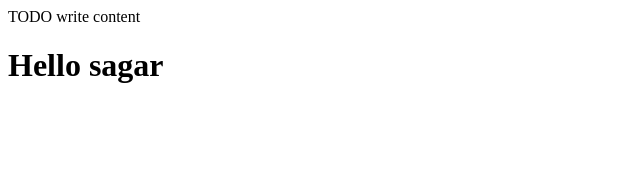
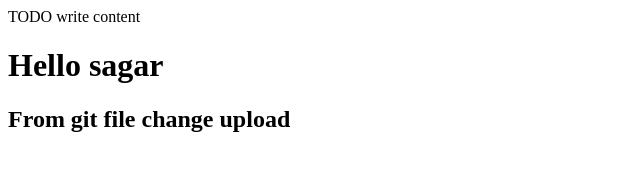
Before and after one commit to sagarthokal/phpdemo, a plain HTML site: page index.html in a window 1280 px wide. Shown: the whole page, without its empty margins (0-640 px from the left). Drawn offline with Linux system fonts and the light colour scheme.

Commit message:
from git

```diff
--- a/index.html
+++ b/index.html
@@ -13,5 +13,6 @@ and open the template in the editor.
     <body>
         <div>TODO write content</div>
         <h1>Hello sagar</h1>
+        <h2> From git file change upload </h2>
     </body>
 </html>
```
